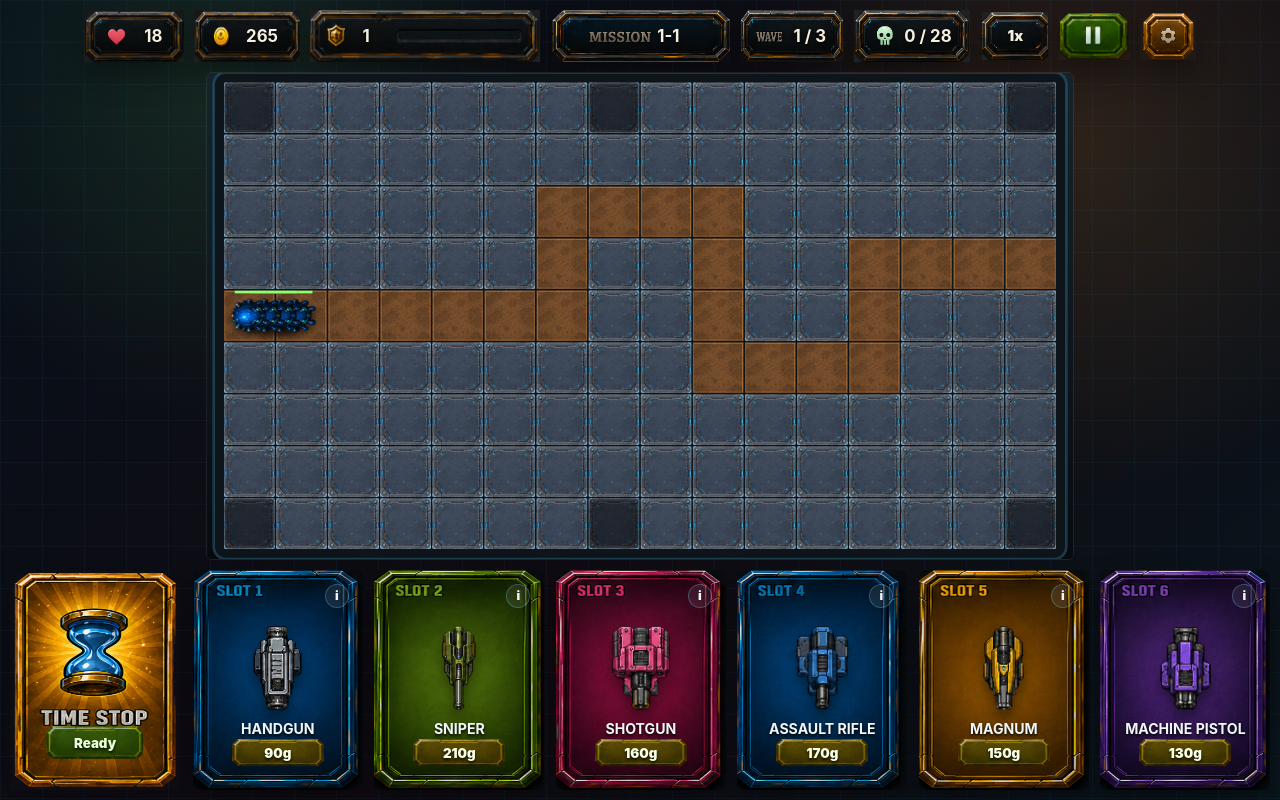
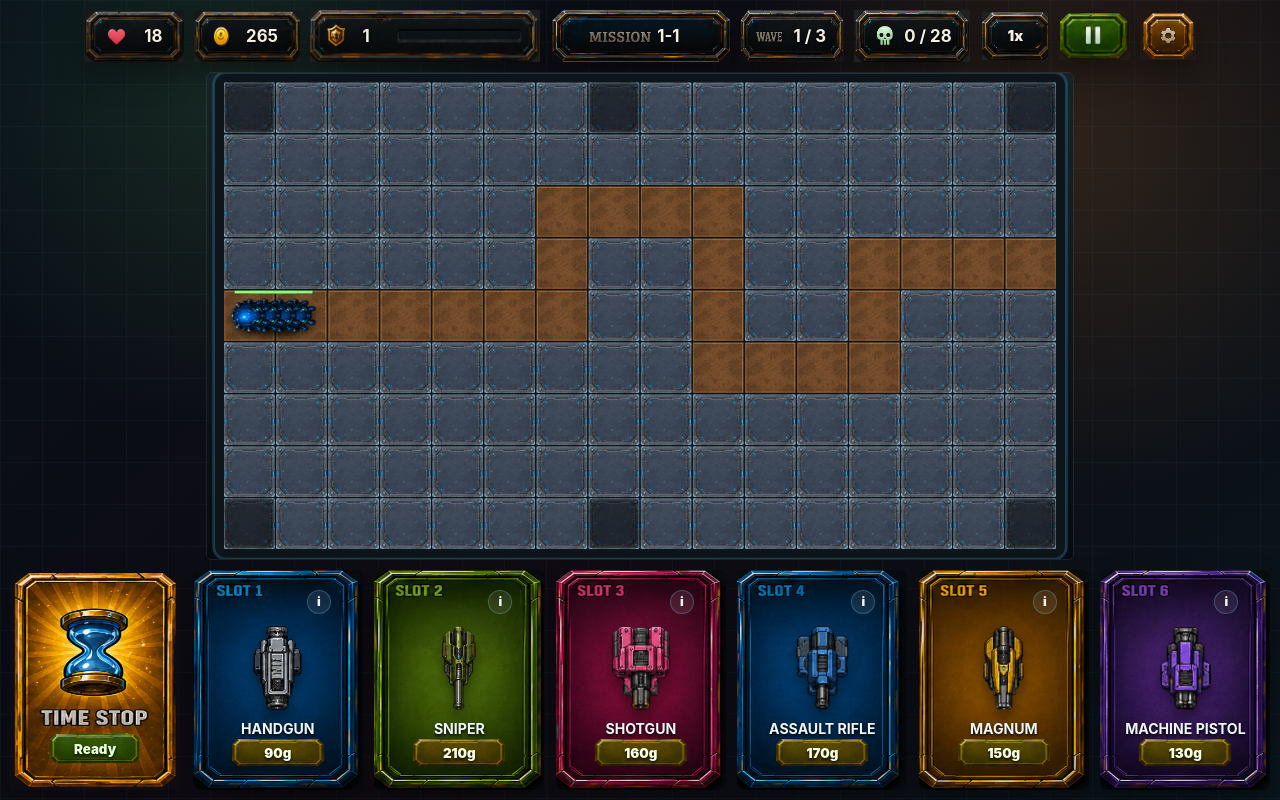
Before and after one commit to GMBueno/aliens-td, a website with bundled scripts: page index.html in a window 1280 px wide. Both pictures are taken after a click on the button "Play". Built offline with nearby package versions, Linux system fonts and the light colour scheme.

Commit message:
ui upgrades

```diff
--- a/styles.css
+++ b/styles.css
@@ -541,9 +541,9 @@ button:disabled {
 
 .ability-card small {
   align-self: end;
-  margin-bottom: 4px;
-  min-width: 98px;
-  min-height: 34px;
+  margin-bottom: 0px;
+  min-width: 90px;
+  min-height: 30px;
   display: inline-grid;
   place-items: center;
   border: 0;
@@ -631,8 +631,8 @@ button:disabled {
 
 .weapon-info-button {
   position: absolute;
-  top: 14px;
-  right: 14px;
+  top: 20px;
+  right: 32px;
   width: 24px;
   height: 24px;
   border-radius: 50%;
```
